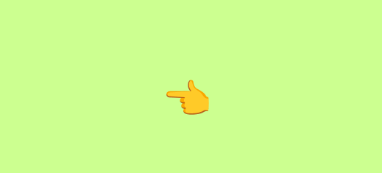
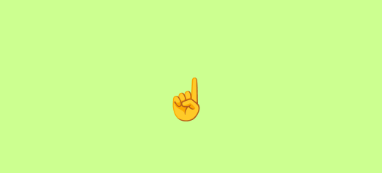
Before and after one commit to worstkiller/JetpackCompose.app, a React (Create React App) app: page / in a window 390 px wide. Shown: the part 1035-1208 px from the top of the page. Built offline with nearby package versions, Linux system fonts and the light colour scheme.

Commit message:
Added logic to point in right direction

```diff
--- a/src/components/IfThisThenThatColumnComponent.tsx
+++ b/src/components/IfThisThenThatColumnComponent.tsx
@@ -7,9 +7,11 @@ import JetpackComposeMetadata from "../models/JetpackComposeMetadata";
 import Link from "@material-ui/core/Link";
 import React, { FunctionComponent } from "react";
 import TextField from "@material-ui/core/TextField";
-import { Theme } from '@material-ui/core';
+import { Theme } from "@material-ui/core";
 import { ThemeProvider, ClassNameMap } from "@material-ui/styles";
 import Typography from "@material-ui/core/Typography";
+import { useTheme } from "@material-ui/core/styles";
+import useMediaQuery from "@material-ui/core/useMediaQuery";
 
 interface IfThisThenThanColumnComponentProps {
   prefix: string;
@@ -33,6 +35,8 @@ export const IfThisThenThanColumnComponent: FunctionComponent<IfThisThenThanColu
 ) => {
   const classes = useStyles();
   const classicAndroid = Array.from(classicAndroidVsJetpackComposeMap.keys());
+  const theme = useTheme();
+  const breakpointUpLg: boolean = useMediaQuery(theme.breakpoints.up("lg"));
 
   return (
     <>
@@ -84,11 +88,19 @@ export const IfThisThenThanColumnComponent: FunctionComponent<IfThisThenThanColu
               className={classes.composableValue}
             >
               {props.selectedKey === "" ? (
+                breakpointUpLg ? (
                   <div>
                     <span role="img" aria-label="Pointing in Left Direction">
                       👈
                     </span>
                   </div>
+                ) : (
+                  <div>
+                    <span role="img" aria-label="Pointing in Up Direction">
+                      ☝️
+                    </span>
+                  </div>
+                )
               ) : (
                 props.map.get(props.selectedKey)?.composableName
               )}
@@ -181,7 +193,7 @@ export const useStyles = makeStyles<Theme>((theme: Theme) => ({
     fontFamily: "Limelight",
   },
   linkSection: {
-          marginTop: "10%"
+    marginTop: "10%",
   },
   link: {
     fontSize: 18,
```
Lines whose indentation alone changed are shown as unchanged.
